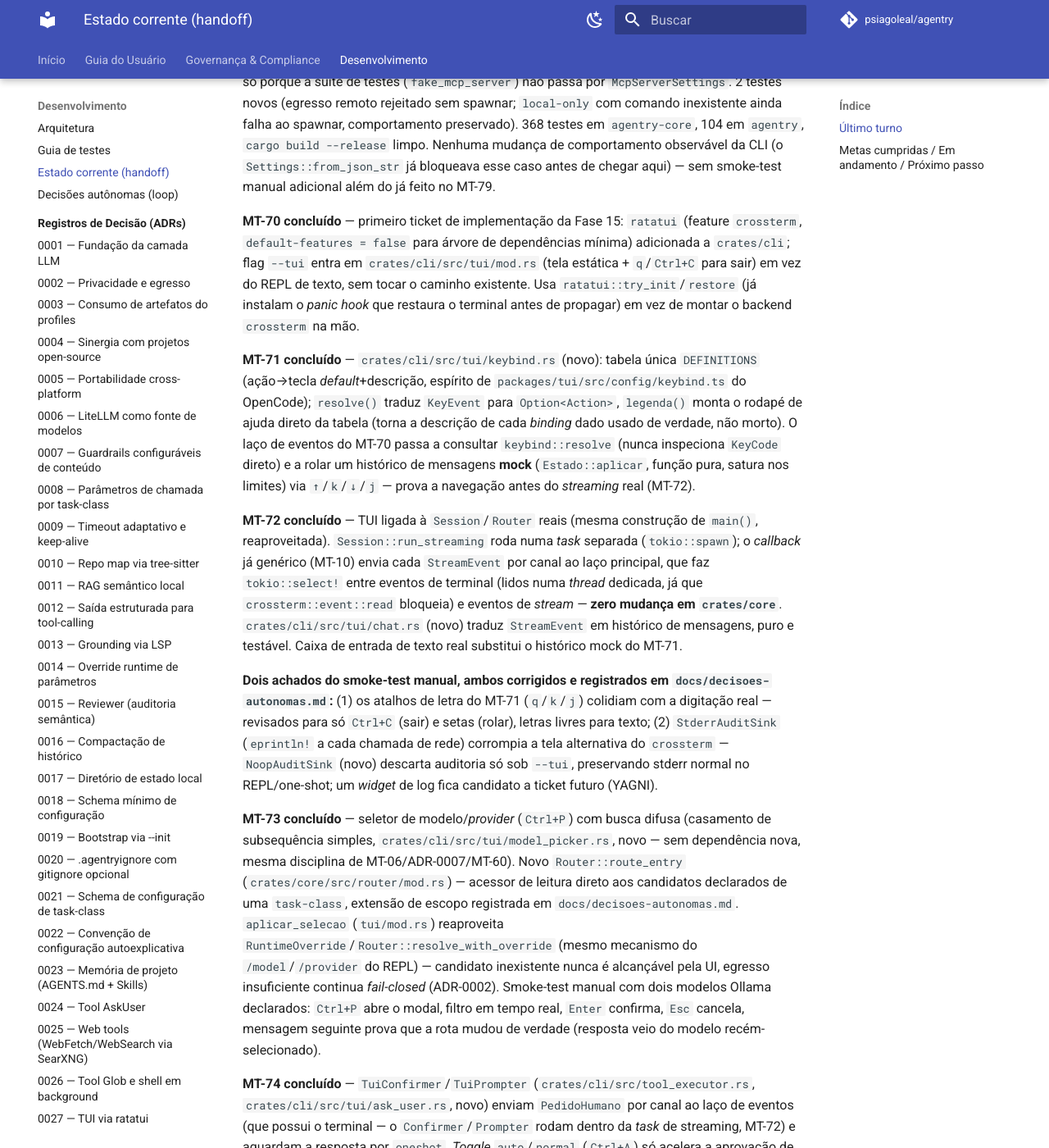
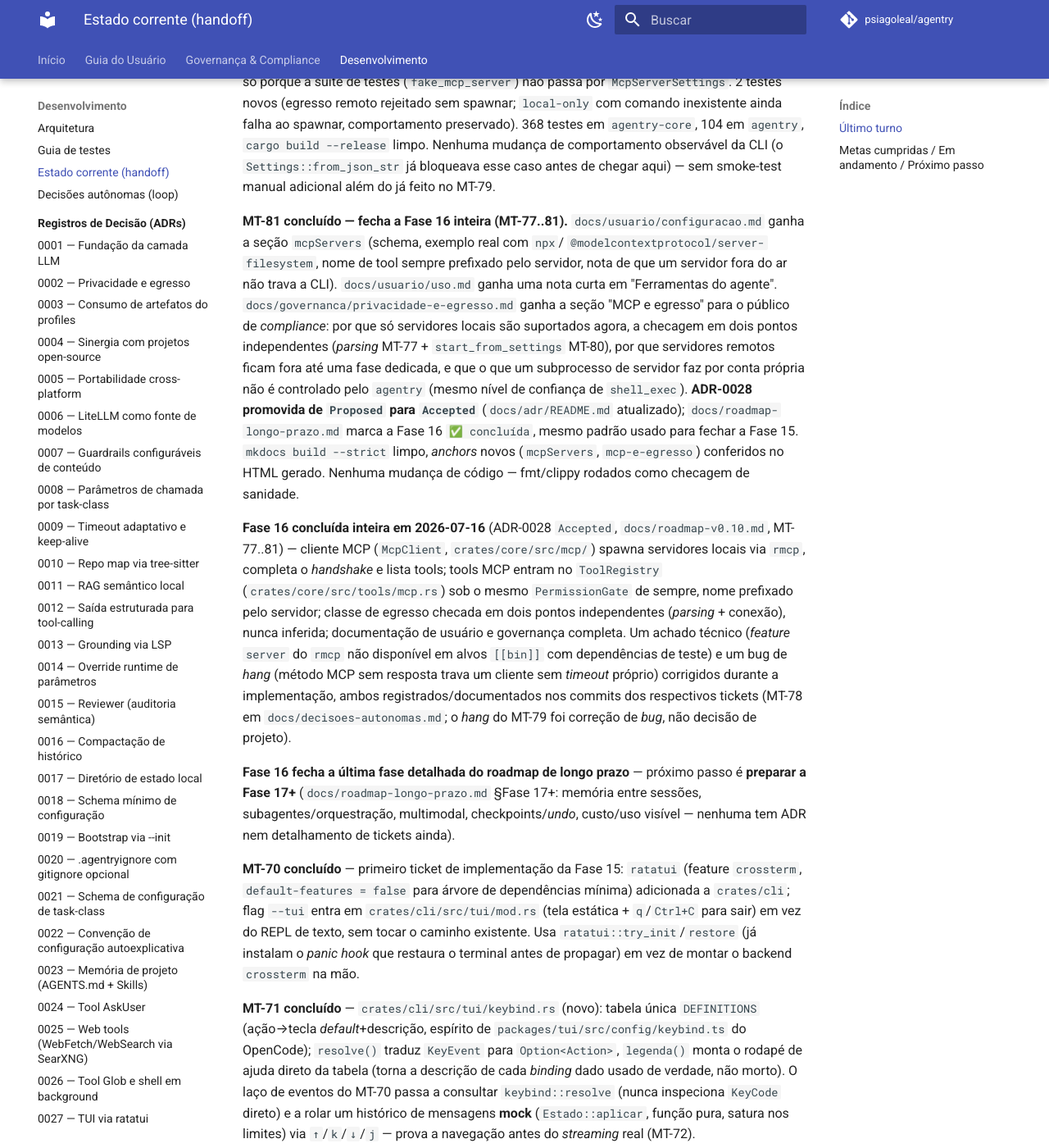
Before and after one commit to psiagoleal/agentry, an MkDocs documentation site: the page built from docs/CURRENT-STATE.md, in a window 1280 px wide and 1400 px high, scrolled down 3029 px. Shown: the whole window at 82% size. Built offline with MkDocs 1.6.1 and Material for MkDocs 9.7.7, drawn with Linux system fonts in a browser that asks for light colours; comment, search, counter and statistics services are not loaded; some of the changed text lies outside the part shown.

Commit message:
docs(handoff): marca MT-81 concluído; fecha a Fase 16; próximo é preparar a Fase 17
{agente: Claude Code; modelo: claude-sonnet-5}

```diff
--- a/docs/CURRENT-STATE.md
+++ b/docs/CURRENT-STATE.md
@@ -7,9 +7,9 @@
 
 ## Último turno
 
-- **Data:** 2026-07-15
+- **Data:** 2026-07-16
 - **Branch:** `main`
-- **Commit:** `6f3b9b5`
+- **Commit:** `6caadae`
 - **Fase:** Roadmap v0.1..v0.4 **fechados/imutáveis**; **Fase 10 concluída** (LiteLLM).
   **Execução autônoma em andamento** (`/loop /implementar-roadmap`, modelo Sonnet 5) — ver
   `docs/decisoes-autonomas.md` para decisões tomadas sozinho (**5 decisões registradas** até a
@@ -122,6 +122,38 @@
   `cargo build --release` limpo. Nenhuma mudança de comportamento observável da CLI (o
   `Settings::from_json_str` já bloqueava esse caso antes de chegar aqui) — sem smoke-test
   manual adicional além do já feito no MT-79.
+
+  **MT-81 concluído — fecha a Fase 16 inteira (MT-77..81).** `docs/usuario/configuracao.md`
+  ganha a seção `mcpServers` (schema, exemplo real com `npx`/
+  `@modelcontextprotocol/server-filesystem`, nome de tool sempre prefixado pelo servidor,
+  nota de que um servidor fora do ar não trava a CLI). `docs/usuario/uso.md` ganha uma nota
+  curta em "Ferramentas do agente". `docs/governanca/privacidade-e-egresso.md` ganha a seção
+  "MCP e egresso" para o público de *compliance*: por que só servidores locais são suportados
+  agora, a checagem em dois pontos independentes (*parsing* MT-77 + `start_from_settings`
+  MT-80), por que servidores remotos ficam fora até uma fase dedicada, e que o que um
+  subprocesso de servidor faz por conta própria não é controlado pelo `agentry` (mesmo nível
+  de confiança de `shell_exec`). **ADR-0028 promovida de `Proposed` para `Accepted`**
+  (`docs/adr/README.md` atualizado); `docs/roadmap-longo-prazo.md` marca a Fase 16
+  `✅ concluída`, mesmo padrão usado para fechar a Fase 15. `mkdocs build --strict` limpo,
+  *anchors* novos (`mcpServers`, `mcp-e-egresso`) conferidos no HTML gerado. Nenhuma mudança
+  de código — fmt/clippy rodados como checagem de sanidade.
+
+  **Fase 16 concluída inteira em 2026-07-16** (ADR-0028 `Accepted`, `docs/roadmap-v0.10.md`,
+  MT-77..81) — cliente MCP (`McpClient`, `crates/core/src/mcp/`) spawna servidores locais via
+  `rmcp`, completa o *handshake* e lista tools; tools MCP entram no `ToolRegistry`
+  (`crates/core/src/tools/mcp.rs`) sob o mesmo `PermissionGate` de sempre, nome prefixado pelo
+  servidor; classe de egresso checada em dois pontos independentes (*parsing* + conexão),
+  nunca inferida; documentação de usuário e governança completa. Um achado técnico (*feature*
+  `server` do `rmcp` não disponível em alvos `[[bin]]` com dependências de teste) e um bug de
+  *hang* (método MCP sem resposta trava um cliente sem *timeout* próprio) corrigidos durante a
+  implementação, ambos registrados/documentados nos commits dos respectivos tickets (MT-78 em
+  `docs/decisoes-autonomas.md`; o *hang* do MT-79 foi correção de *bug*, não decisão de
+  projeto).
+
+  **Fase 16 fecha a última fase detalhada do roadmap de longo prazo** — próximo passo é
+  **preparar a Fase 17+** (`docs/roadmap-longo-prazo.md` §Fase 17+: memória entre sessões,
+  subagentes/orquestração, multimodal, checkpoints/*undo*, custo/uso visível — nenhuma tem ADR
+  nem detalhamento de tickets ainda).
 
   **MT-70 concluído** — primeiro ticket de implementação da Fase 15: `ratatui` (feature
   `crossterm`, `default-features = false` para árvore de dependências mínima) adicionada a
@@ -1293,17 +1325,33 @@
   comportamento observável — o `Settings::from_json_str` já bloqueava esse caso antes de
   chegar aqui.
 
-**Em andamento:** nada pendente — árvore de trabalho limpa, tudo commitado.
+- [x] **MT-81** — documentação (usuário + governança), **fecha a Fase 16 inteira**.
+  `docs/usuario/configuracao.md` ganha a seção `mcpServers` (schema, exemplo real com
+  `npx`/`@modelcontextprotocol/server-filesystem`, nome de tool sempre prefixado pelo
+  servidor, servidor fora do ar não trava a CLI). `docs/usuario/uso.md` ganha uma nota curta
+  em "Ferramentas do agente". `docs/governanca/privacidade-e-egresso.md` ganha a seção "MCP e
+  egresso" para o público de *compliance*. **ADR-0028 promovida de `Proposed` para
+  `Accepted`** (`docs/adr/README.md` atualizado); `docs/roadmap-longo-prazo.md` marca a
+  Fase 16 `✅ concluída`. `mkdocs build --strict` limpo, *anchors* conferidos no HTML gerado.
+  Nenhuma mudança de código.
 
-**Próximo passo:** **MT-81** (`docs/roadmap-v0.10.md`, `docs/usuario/configuracao.md`,
-`docs/usuario/uso.md`, `docs/governanca/privacidade-e-egresso.md`,
-`docs/adr/0028-mcp-client-via-rmcp.md`, `docs/adr/README.md`) — documentação de usuário e
-governança da Fase 16 (schema `mcpServers`, tools MCP aparecendo dinamicamente, seção "MCP e
-egresso" para o público de *compliance*); promove ADR-0028 de `Proposed` para `Accepted`
-(MT-77..80 concluídos) — **fecha a Fase 16 inteira**. Outros itens em aberto, sem ticket:
-deploy do site MkDocs (GitHub Pages) — decisão explícita do usuário de não fazer ainda; CI
-multi-SO ainda não observado verde (falta um push que dispare a matriz); backlog independente
-do `ai-coding-agent-profiles` (ADRs 0001-0005 — RTK/OKF pendentes de reanálise de maturidade,
+**Em andamento:** nada pendente — árvore de trabalho limpa, tudo commitado. **Fase 16
+concluída inteira (MT-77..81)** — última fase que já tinha tickets detalhados no roadmap de
+longo prazo.
+
+**Próximo passo:** **preparar a Fase 17+** (`docs/roadmap-longo-prazo.md` §Fase 17+) — nenhuma
+das cinco frentes enumeradas ali (memória entre sessões, subagentes/orquestração, multimodal,
+checkpoints/*undo*, custo/uso visível) tem ADR nem detalhamento de tickets ainda. Seguindo a
+disciplina do comando `/loop /implementar-roadmap` §1 ("fase sem tickets detalhados"): a
+próxima unidade de trabalho é **preparar** a próxima frente escolhida (ADR `Proposed` +
+quebra em micro-tickets num novo `docs/roadmap-vX.Y.md`), não implementar código ainda. A
+escolha de qual das cinco frentes vem primeiro, e sua ordem relativa, ainda não foi decidida
+— decisão a tomar na próxima iteração (candidata natural: registrar como decisão-sob-dúvida
+em `docs/decisoes-autonomas.md`, já que o roadmap não define uma ordem explícita para a
+"segunda onda", só a enumera). Outros itens em aberto, sem ticket: deploy do site MkDocs
+(GitHub Pages) — decisão explícita do usuário de não fazer ainda; CI multi-SO ainda não
+observado verde (falta um push que dispare a matriz); backlog independente do
+`ai-coding-agent-profiles` (ADRs 0001-0005 — RTK/OKF pendentes de reanálise de maturidade,
 perfis base+overlay/skills executáveis/config de serviços pendentes de validação de
 implementação).
 
```
Also changed, not shown: docs/roadmap-v0.10.md (+1 -1 lines).
